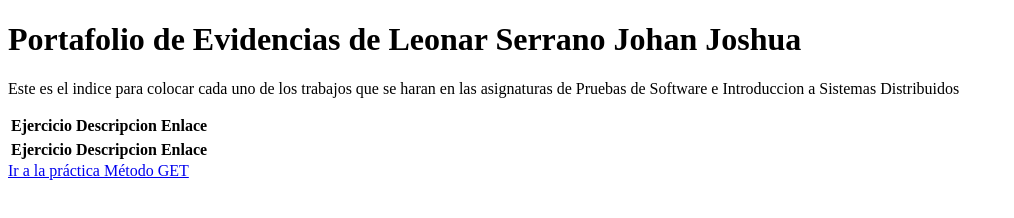
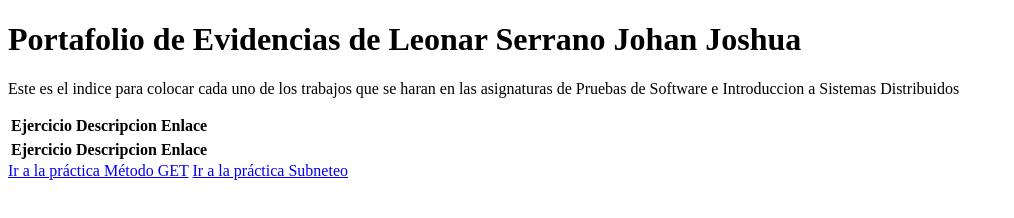
Before and after one commit to Joshuachik/5IV8_Leonar_Serrano_Johan_Joshua, a plain HTML site: page index.html in a window 1280 px wide. Shown: the whole page, without its empty margins (0-1014 px from the left). Drawn offline with Linux system fonts and the light colour scheme.

Commit message:
Enlace a segunda practica

```diff
--- a/index.html
+++ b/index.html
@@ -39,5 +39,7 @@
 
     </div>
     <a href="./LSD/Primer%20parcial/MetodoGet/index.html">Ir a la práctica Método GET</a>
+
+    <a href="./LSD/Segundoparcial/Subneteo-v2/Subneteo/index.html">Ir a la práctica Subneteo</a>
 </body>
 </html>
```
